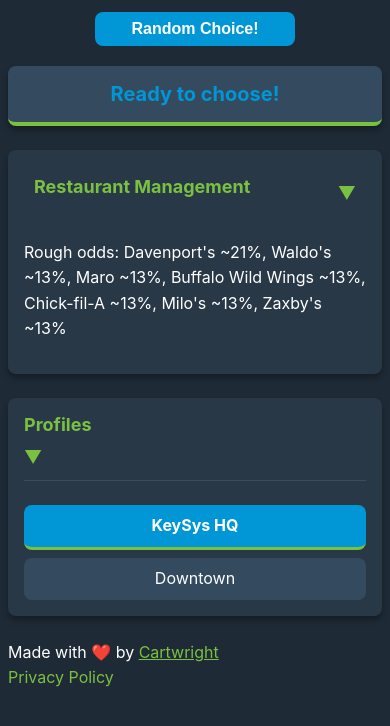
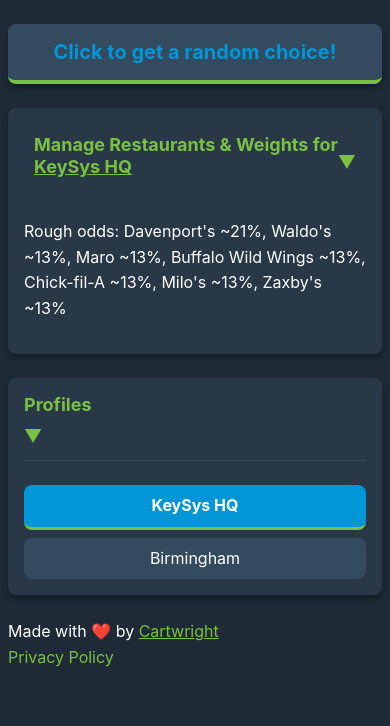
Before and after one commit to atlc/restaurant-roulette, a React (Vite) app: page / in a window 390 px wide. Shown: the top 726 px of the page. Built offline with nearby package versions, Linux system fonts and the light colour scheme.

Commit message:
Created import/export profile functionality

```diff
--- a/src/App.css
+++ b/src/App.css
@@ -86,6 +86,20 @@
 
 button:active {
   transform: translateY(0);
+}
+
+button:disabled {
+  background-color: #6c757d;
+  opacity: 0.5;
+  cursor: not-allowed;
+  transform: none;
+  box-shadow: none;
+}
+
+button:disabled:hover {
+  opacity: 0.5;
+  transform: none;
+  box-shadow: none;
 }
 
 .success-button {
@@ -382,6 +396,10 @@
   margin-bottom: var(--spacing-lg);
 }
 
+.random-choice-section button {
+  margin: var(--spacing-sm) var(--spacing-md);
+}
+
 .random-choice-section h1 {
   margin-top: var(--spacing-md);
   padding: var(--spacing-md);
@@ -486,6 +504,17 @@
   .profile-item {
     min-width: 120px;
     width: 100%;
+  }
+
+  .profile-import-row {
+    flex-direction: column;
+    align-items: stretch;
+  }
+
+  .profile-import-row input {
+    width: 100%;
+    min-width: 0;
+    margin-bottom: var(--spacing-sm);
   }
 }
 
@@ -683,3 +712,20 @@
 .weights-content .row[style*="transparent"] {
   margin: 0;
 }
+
+/* Import profile input */
+.profile-import-row {
+  display: flex;
+  flex-direction: row-reverse;
+  align-items: center;
+  gap: var(--spacing-md);
+}
+
+.profile-import-row input {
+  flex: 1;
+  min-width: 300px;
+}
+
+.profile-import-row button {
+  flex-shrink: 0;
+}
--- a/src/components/Modal.tsx
+++ b/src/components/Modal.tsx
@@ -1,17 +1,26 @@
 import { useModalStore } from "../store";
+import { useEffect } from "react";
 
 const Modal = () => {
-    const { title, isOpen, message, onCancel, onConfirm, showButtons, setIsOpen } = useModalStore();
+    const { title, isOpen, message, onCancel, onConfirm, showButtons } = useModalStore();
+
+    useEffect(() => {
+        const handleKeyDown = (e: KeyboardEvent) => {
+            if (e.key === 'Escape' && isOpen) {
+                onCancel();
+            }
+        };
+
+        window.addEventListener('keydown', handleKeyDown);
+
+        return () => {
+            window.removeEventListener('keydown', handleKeyDown);
+        };
+    }, [isOpen, onCancel]);
 
     if (!isOpen) return <></>;
 
-    const handleClose = (e: React.KeyboardEvent<HTMLDivElement>) => {
-        if (e.key === 'Escape') {
-            setIsOpen(false);
-        }
-    };
-
-    return <div onKeyDown={handleClose} className="modal-overlay" onClick={onCancel}>
+    return <div className="modal-overlay" onClick={onCancel}>
         <div className="modal-container" onClick={(e) => e.stopPropagation()}>
             <div className="modal-header">
                 <h3>{title}</h3>
--- a/src/components/Profile.tsx
+++ b/src/components/Profile.tsx
@@ -1,8 +1,11 @@
 import React, { useState } from "react";
 import { useProfileStore } from "../store/profile";
 import { useModalStore } from "../store/modal";
+import { RestaurantProfile } from "../types";
 
 const Profile = () => {
+    const [importedProfile, setImportedProfile] = useState("");
+
     const userProfile = useProfileStore(store => store.userProfile);
     const currentProfileKey = useProfileStore(store => store.currentProfileKey);
     const newProfileName = useProfileStore(store => store.newProfileName);
@@ -80,11 +83,32 @@
         });
     };
 
-    const handleProfileKeyDown = (e: React.KeyboardEvent<HTMLInputElement>) => {
+    const handleEnterForNewProfile = (e: React.KeyboardEvent<HTMLInputElement>) => {
         if (e.key === 'Enter') {
             handleAddProfile();
         }
     };
+
+    const handleExportProfile = (key: string) => {
+        const profile = userProfile[key];
+        const json = JSON.stringify(profile);
+        window.navigator.clipboard.writeText(json);
+        launchModal({
+            title: `"${profile.name}" Copied to Clipboard`,
+            message: json,
+            showButtons: false
+        });
+    }
+
+    const handleImportProfile = () => {
+        const profile = JSON.parse(importedProfile) as RestaurantProfile;
+        const key = profile.name.trim().toLowerCase().replace(/\s+/g, '_');
+        setUserProfile({
+            ...userProfile,
+            [key]: profile
+        });
+        setImportedProfile('');
+    }
 
     return <div className="profile-section">
         <div className="profile-header">
@@ -101,16 +125,35 @@
                     placeholder="Enter new profile name"
                     value={newProfileName}
                     onChange={(e) => setNewProfileName(e.target.value)}
-                    onKeyDown={handleProfileKeyDown}
+                    onKeyDown={handleEnterForNewProfile}
                 />
                 <button className="success-button" onClick={handleAddProfile}>Add Profile</button>
             </div>
 
-            <h4 className="profile-management-title">Manage Profiles</h4>
+            <hr />
+
+            <div className="row profile-import-row">
+                <input
+                    type="text"
+                    placeholder={`{"name":"Work","restaurants":[{"name":"Foo","weight":0.5},{"name":"Bar","weight":0.5},{"name":"Baz's","weight":0.5}]}`}
+                    value={importedProfile}
+                    onChange={(e) => setImportedProfile(e.target.value)}
+                />
+                <button
+                    disabled={!importedProfile}
+                    className="success-button"
+                    onClick={handleImportProfile}
+                >
+                    Import Profile
+                </button>
+            </div>
+
+            <h4 className="profile-management-title">Manage Existing Profiles</h4>
             <div className="profile-management-list">
                 {Object.keys(userProfile).map((key) => (
                     <div className="profile-management-item" key={`manage-${key}`}>
                         <span>{userProfile[key].name}</span>
+                        <span onClick={() => handleExportProfile(key)}>Export</span>
                         {Object.keys(userProfile).length > 1 && (
                             <span
                                 className="remove-btn"
--- a/src/components/Restaurants.tsx
+++ b/src/components/Restaurants.tsx
@@ -11,6 +11,7 @@
     const [restaurantWeightsExpanded, setRestaurantWeightsExpanded] = useState(false);
 
     const launchModal = useModalStore(store => store.launch);
+    const setIsOpen = useModalStore(store => store.setIsOpen)
 
     const userProfile = useProfileStore(store => store.userProfile);
     const currentProfileKey = useProfileStore(store => store.currentProfileKey);
@@ -48,7 +49,11 @@
         launchModal({
             title: "Remove Restaurant",
             message: `Are you sure you want to remove "${name}" from your list?`,
-            onConfirm: () => setRestaurants(restaurants.filter((rs) => rs.name !== name))
+            onConfirm: () => {
+                setRestaurants(restaurants.filter((rs) => rs.name !== name));
+                setIsOpen(false);
+            },
+            showButtons: true
         })
     };
 
@@ -79,7 +84,6 @@
             setNewRestaurantName('');
         }
     };
-
 
     const calculateRandomChoice = () => {
         if (!totalWeight) {
@@ -123,26 +127,26 @@
         return "#6bff6b";
     };
 
+    const getWeightedOddsFormatted = (restaurant: Restaurant) => {
+        const odds = Math.round((restaurant.weight * 100) / totalWeight);
+        return `${restaurant.name} ~${odds}%`
+    }
+
     return (
         <>
             <div className="random-choice-section">
-                <div>
-                    <button onClick={calculateRandomChoice}>
-                        {!choice ? "Random Choice!" : "Try Again?"}
-                    </button>
-                </div>
                 <h1>
-                    <strong>{choice || "Ready to choose!"}</strong>
+                    <strong onClick={calculateRandomChoice}>{choice ? choice + "! Try again?" : "Click to get a random choice!"}</strong>
                 </h1>
             </div>
             <div className="container">
                 <div className="weights-header" onClick={() => setRestaurantWeightsExpanded(!restaurantWeightsExpanded)}>
-                    <h3>Restaurant Management</h3>
+                    <h3>Manage Restaurants & Weights for <span className='underline'>{userProfile[currentProfileKey].name}</span></h3>
                     <div className={`toggle-icon ${restaurantWeightsExpanded ? 'expanded' : ''}`}>
                         ▼
                     </div>
                 </div>
-                <p>{!restaurantWeightsExpanded && `Rough odds: ${restaurants.map(r => `${r.name} ~${Math.round((r.weight * 100)/totalWeight)}%`).join(', ')}`}</p>
+                <p>{!restaurantWeightsExpanded && `Rough odds: ${restaurants.map(getWeightedOddsFormatted).join(', ')}`}</p>
 
                 <div className={`weights-content ${restaurantWeightsExpanded ? 'expanded' : ''}`}>
                     {restaurants.length === 0 ? (
--- a/src/constants/restaurants.ts
+++ b/src/constants/restaurants.ts
@@ -22,14 +22,14 @@
 ];
 
 export const DEFAULT_USER_PROFILE: UserProfile = {
-    keysys: {
+    keysys_hq: {
         isActive: true,
         name: "KeySys HQ",
         restaurants: DEFAULT_KEYSYS_RESTAURANTS,
     },
-    downtown: {
+    birmingham: {
         isActive: false,
-        name: "Downtown",
+        name: "Birmingham",
         restaurants: DEFAULT_BIRMINGHAM_RESTAURANTS,
     },
 };
```
